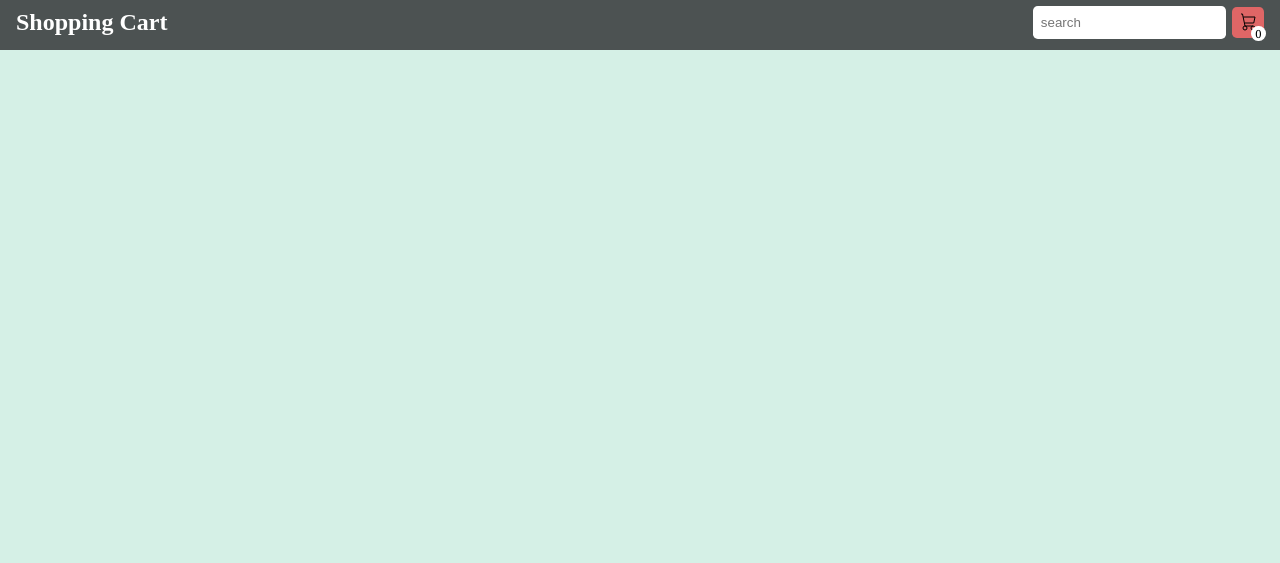
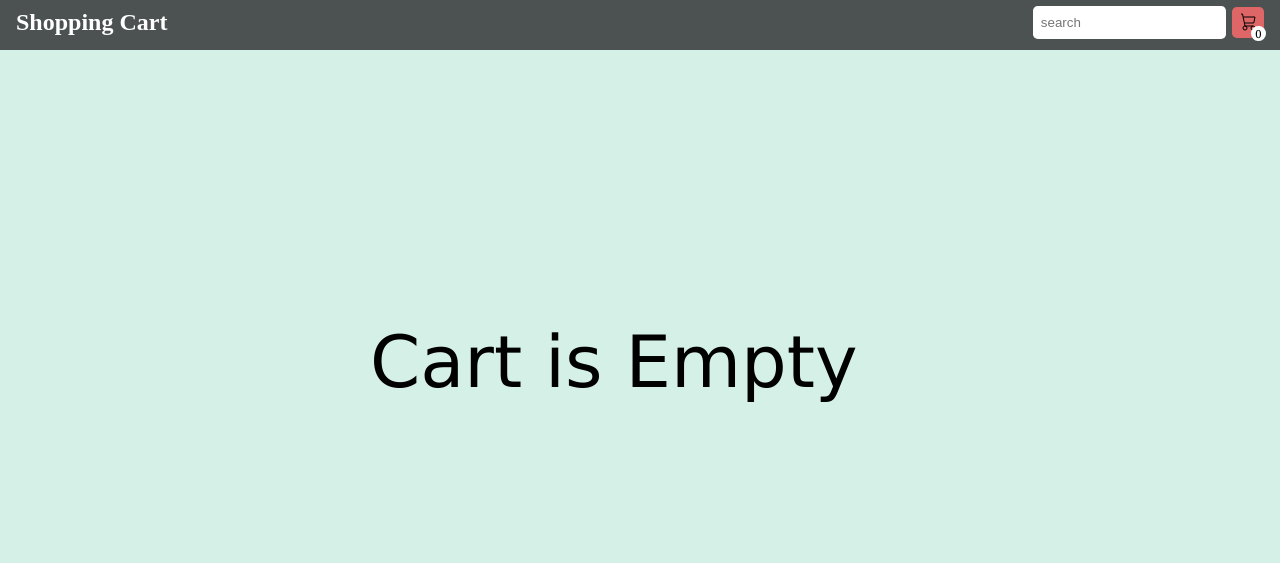
Before and after one commit to amirhoseinkoosha/JS_Tasks, a plain HTML site: page bd/shopping/cart/cart.html in a window 1280 px wide. Drawn offline with Linux system fonts and the light colour scheme.

Commit message:
shopping

```diff
--- a/bd/shopping/cart/cart.css
+++ b/bd/shopping/cart/cart.css
@@ -42,3 +42,12 @@
     row-gap: 2rem;
   }
 }
+.Emptycart {
+  display: none;
+  font-family: "Lucida Sans", "Lucida Sans Regular", "Lucida Grande",
+    "Lucida Sans Unicode", Geneva, Verdana, sans-serif;
+  font-size: 4.5rem;
+  position: absolute;
+  top: 40%;
+  right: 33%;
+}
--- a/bd/shopping/cart/cart.html
+++ b/bd/shopping/cart/cart.html
@@ -34,9 +34,8 @@
         </a>
       </div>
     </nav>
-    <div class="carts" id="show">
-
-    </div>
+    <div class="Emptycart">Cart is Empty</div>
+    <div class="carts" id="show"></div>
     <script src="./cart.js"></script>
   </body>
 </html>
--- a/bd/shopping/cart/cart.js
+++ b/bd/shopping/cart/cart.js
@@ -1,6 +1,8 @@
 const count = document.querySelector(".count");
 const carts = document.querySelector(".carts");
+const Emptycart = document.querySelector(".Emptycart");
 
+Emptycart
 if (!(localStorage.length == 0)) {
   count.innerHTML = localStorage.length;
   for (i = 1; i <= localStorage.length; i++) {
@@ -8,6 +10,11 @@ if (!(localStorage.length == 0)) {
     console.log(x);
     Movetocart(x);
   }
+}
+else{
+  count.innerHTML = 0;
+  Emptycart.style="display:block"
+
 }
 
 async function Movetocart(id) {
--- a/bd/shopping/style.css
+++ b/bd/shopping/style.css
@@ -16,8 +16,8 @@ h2 {
   color: white;
 }
 h2 a {
- all: unset;
- cursor: pointer;
+  all: unset;
+  cursor: pointer;
 }
 .search {
   outline: none;
@@ -35,21 +35,20 @@ h2 a {
   display: flex;
   justify-content: center;
   align-items: center;
-
 }
-.count{
+.count {
   display: flex;
   justify-content: center;
   align-items: center;
-  font-size: .7rem;
-  font-family: Georgia, 'Times New Roman', Times, serif;
+  font-size: 0.7rem;
+  font-family: Georgia, "Times New Roman", Times, serif;
   text-align: center;
   background-color: white;
   width: 0.9rem;
   height: 0.95rem;
   border-radius: 50%;
   position: absolute;
-  right: .9rem;
+  right: 0.9rem;
   top: 1.6rem;
 }
 .searching {
@@ -140,19 +139,21 @@ h2 a {
 }
 .addtocart:hover::before {
   opacity: 0.4;
-  padding: 1rem 3.71rem ;
+  padding: 1rem 3.71rem;
   transition: 0.5s;
 }
 .title {
   font-weight: bold;
 }
 .card {
+  transition: 0.5s;
   background-color: white;
   padding: 0.3rem 0.5rem;
   width: 14rem;
   border: 1px solid rgb(207, 203, 203);
   border-radius: 0.3rem;
 }
+
 @media (max-width: 650px) {
   .hero {
     display: grid;
```
Also changed, not shown: bd/shopping/app.js (+12 -3 lines).
